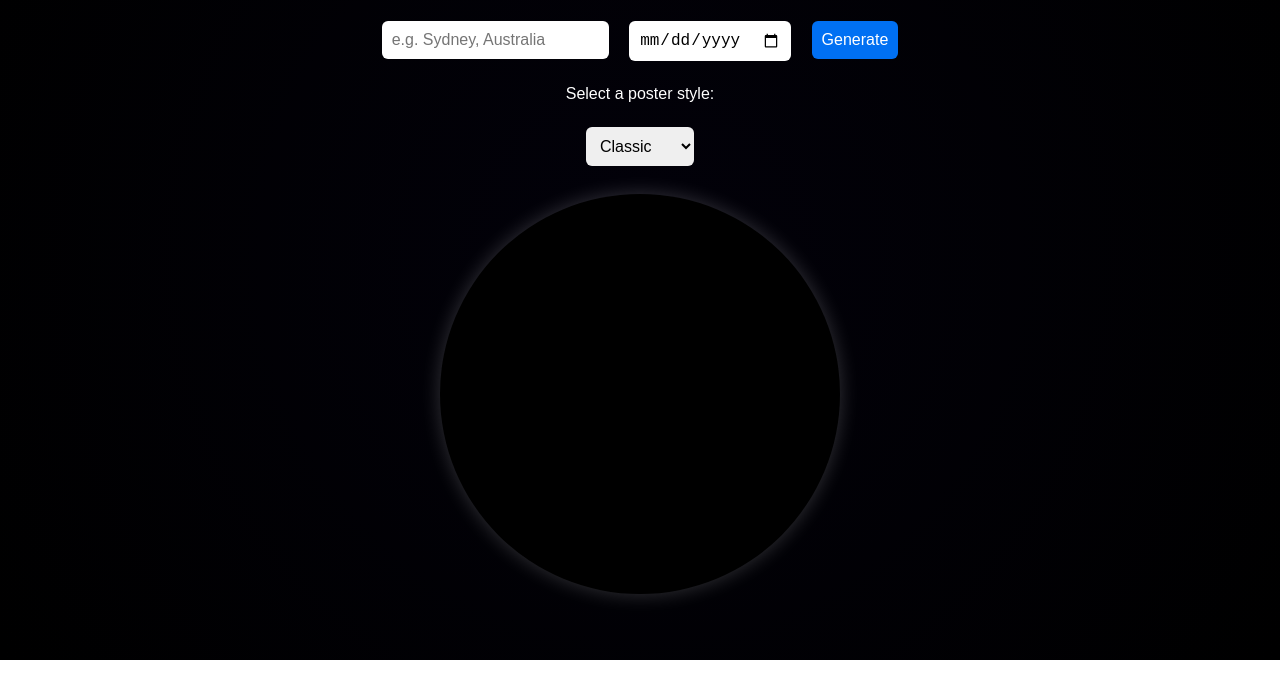
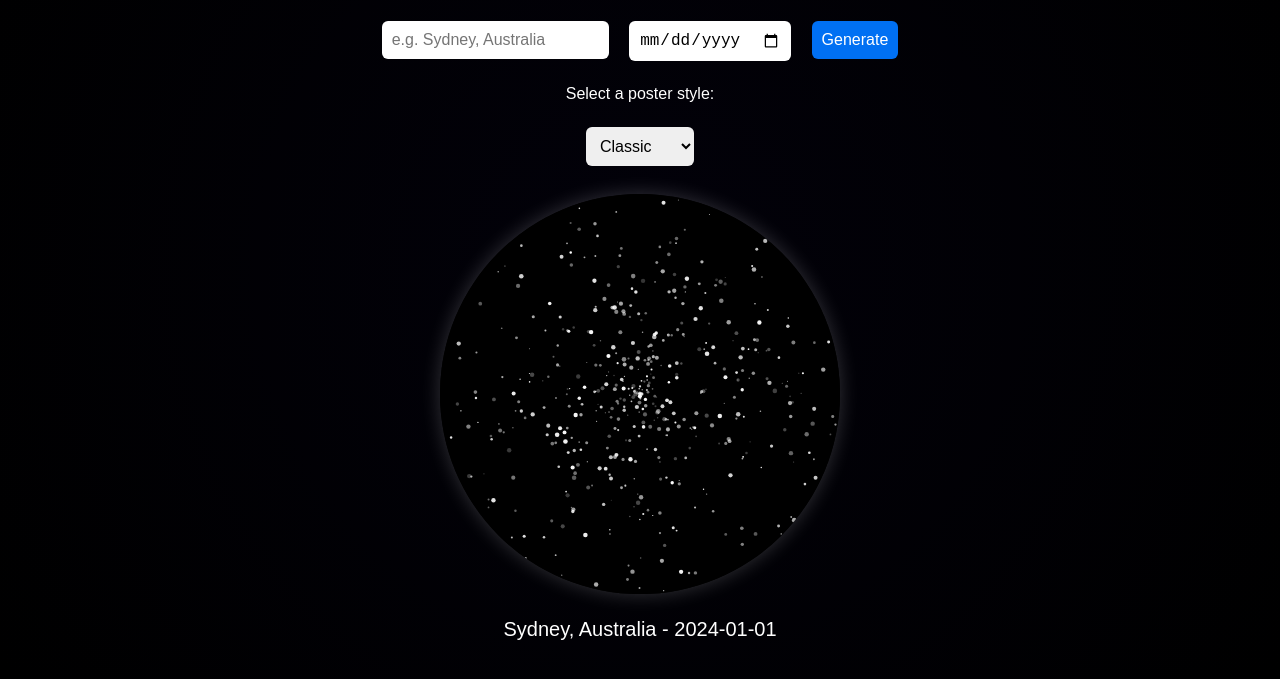
Before and after one commit to itsyourboihank-droid/starmapp-app, a plain HTML site: page index.html in a window 1280 px wide. Shown: the part 140-819 px from the top of the page. Drawn offline with Linux system fonts and the light colour scheme.

Commit message:
Update index.html
staraop?

```diff
--- a/index.html
+++ b/index.html
@@ -54,3 +54,57 @@
   </div>
 
   <script>
+    function generateStarMap() {
+      const loc = document.getElementById('location').value || 'Sydney, Australia';
+      const date = document.getElementById('date').value || '2024-01-01';
+      const templateSelect = document.getElementById('template').value;
+
+      const canvas = document.getElementById('starMap');
+      const ctx = canvas.getContext('2d');
+      const radius = canvas.width / 2;
+
+      // Clear canvas
+      ctx.clearRect(0, 0, canvas.width, canvas.height);
+      ctx.fillStyle = "black";
+      ctx.fillRect(0, 0, canvas.width, canvas.height);
+
+      // Try to load template background (won't break if missing)
+      const img = new Image();
+      img.src = `templates/${templateSelect}.jpg`;
+      img.onload = function() {
+        ctx.drawImage(img, 0, 0, canvas.width, canvas.height);
+        drawStars();
+      }
+      img.onerror = drawStars; // If template missing, still draw stars
+
+      // Draw stars inside circle
+      function drawStars() {
+        for (let i = 0; i < 500; i++) {
+          const angle = Math.random() * Math.PI * 2;
+          const r = Math.random() * radius;
+          const x = canvas.width / 2 + r * Math.cos(angle);
+          const y = canvas.height / 2 + r * Math.sin(angle);
+          const size = Math.random() * 1.8 + 0.5;
+          const brightness = Math.random() * 0.8 + 0.2;
+          ctx.fillStyle = `rgba(255,255,255,${brightness})`;
+          ctx.beginPath();
+          ctx.arc(x, y, size, 0, 2 * Math.PI);
+          ctx.fill();
+        }
+
+        // Overlay text on canvas
+        ctx.fillStyle = "white";
+        ctx.font = "18px Arial";
+        ctx.fillText(`Star Map for ${loc}`, 20, 470);
+        ctx.fillText(`Date: ${date}`, 20, 490);
+
+        // Text below the circle
+        document.getElementById('mapText').innerHTML = `${loc} - ${date}`;
+      }
+    }
+
+    // Generate default map on page load
+    window.onload = generateStarMap;
+  </script>
+</body>
+</html>
```
